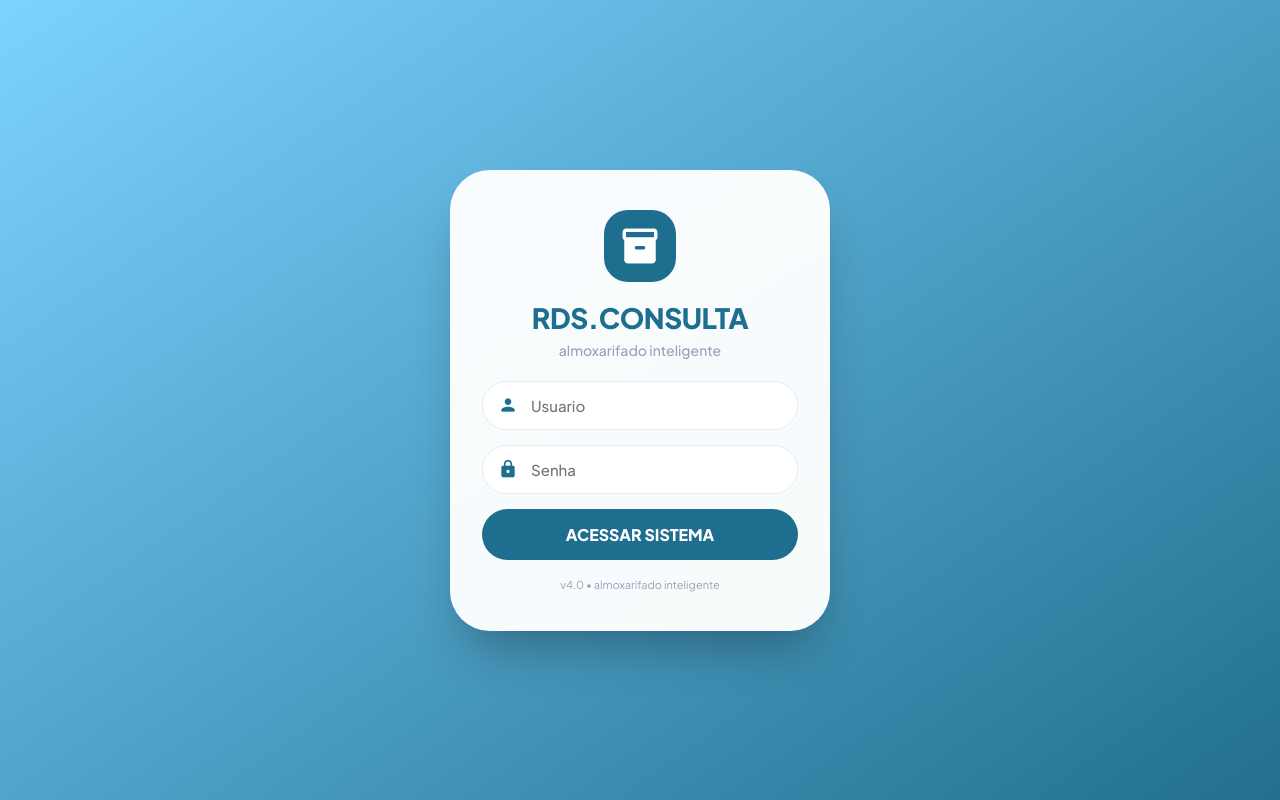
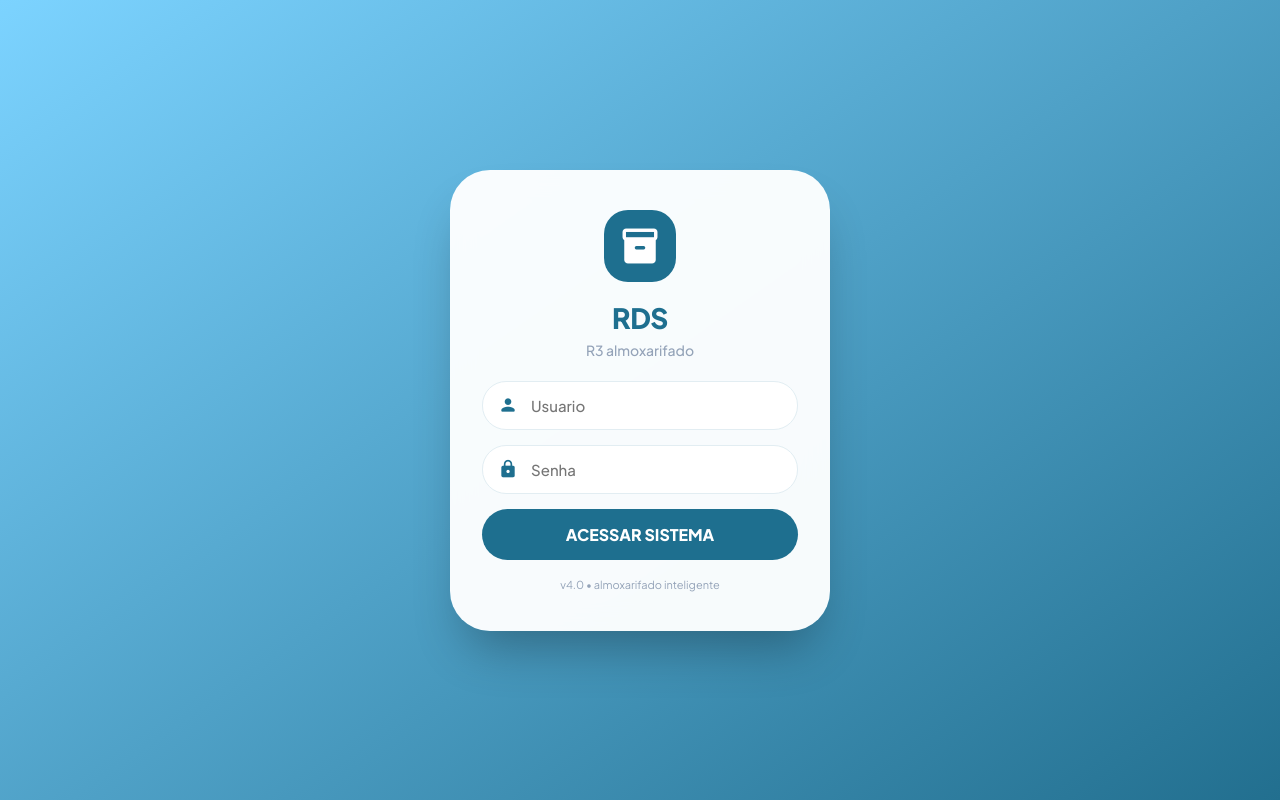
Before and after one commit to rdskaiky/CONTROLL-KAIKY, a plain HTML site: page index.html in a window 1280 px wide. Drawn offline with nearby package versions, Linux system fonts and the light colour scheme.

Commit message:
Update login header and subtitle text

```diff
--- a/index.html
+++ b/index.html
@@ -20,8 +20,8 @@
         <div class="login-icon">
             <i class="material-icons-round">inventory_2</i>
         </div>
-        <h1>RDS.CONSULTA</h1>
-        <p class="login-sub">almoxarifado inteligente</p>
+        <h1>RDS</h1>
+        <p class="login-sub">R3 almoxarifado</p>
         <div class="input-group">
             <i class="material-icons-round">person</i>
             <input type="text" id="user" class="login-input" placeholder="Usuario" autocomplete="off">
```
